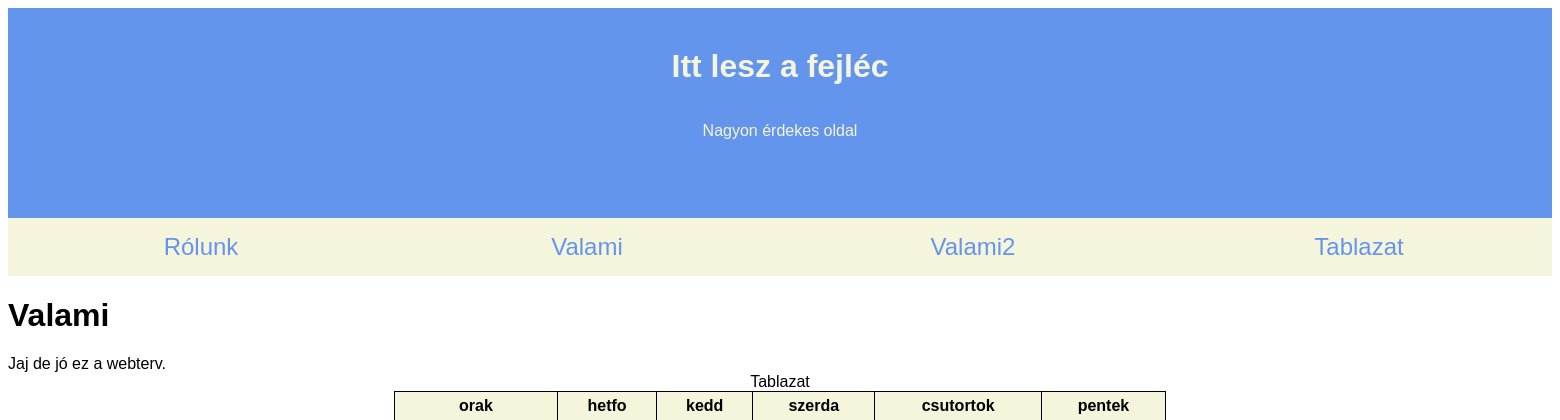
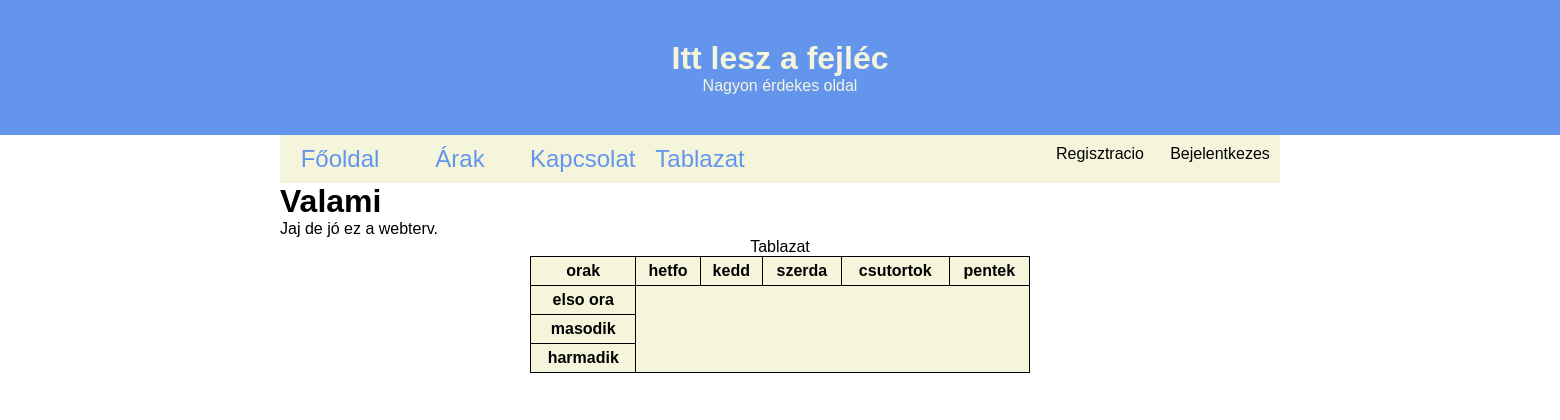
Before and after one commit to csabaordog/webtervezes, a PHP site: page / in a window 1560 px wide. Shown: the top 420 px of the page. Run offline with PHP 8.4, Linux system fonts and the light colour scheme; lists and menus that the app fills with data are empty.

Commit message:
Menu kialakitasa

```diff
--- a/index.html
+++ b/index.html
@@ -4,27 +4,32 @@
         <meta charset="UTF-8">
         <title>Cim</title>
         <link rel="stylesheet" href="stilusok.css" type="text/css">
+        <script src="script.js"></script>
     </head>
     <body>
         <header>
         Itt lesz a fejléc
             <h6>Nagyon érdekes oldal</h6>
         </header>
-<main id="menu">
-    <nav>
-        <ul>
+        <main>
+            <nav id="menu">
+                <ul id="oldalak">
                     <li>
-                <a href="#rolunk">Rólunk</a>
+                        <a href="#">Főoldal</a>
                     </li>
                     <li>
-                <a href="#valami">Valami</a>
+                        <a href="#arak">Árak</a>
                     </li>
                     <li>
-            <a href="#valam">Valami2</a>
+                    <a href="#kapcsolat">Kapcsolat</a>
                     </li>
                     <li>
                         <a href="#tablazat">Tablazat</a>
                     </li>
+                </ul>
+                <ul id="felhasznalovalami">
+                    <li onclick="bejelentkezes">Bejelentkezes</li>
+                    <li>Regisztracio</li>
                 </ul>
             </nav>
         <h1 id="rolunk">Valami</h1>
@@ -50,29 +55,49 @@ Itt lesz a fejléc
                     <th>harmadik</th>
                 </tr>
             </table>
-    b <br>
-    b <br>
-    b<br>
-    b<br>
-    b<br>
-    b<br>
-    b<br>
-    b<br>
-    b<br>
-    b<br>
-    b<br>
-    bb<br>
-    b<br>
-    b<br>
-    b<br>
-    b<br>
-    b<br>
-    b<br>
-    b<br>
-    bb<br>
-    <img id="valami" src="kepek/cukisag.jpg" alt="kutyiii"><br>
+
+            <img id="valami" src="kuta.jpg" alt="kutyiii"><br>
             whu<br>
             <br><br>
+            <div>Lorem ipsum dolor sit amet, consectetur adipisicing elit. Culpa dignissimos dolore dolores dolorum
+                ducimus eligendi error excepturi ipsam, laborum maxime necessitatibus nulla odit perferendis quam, sunt
+                voluptate voluptatibus! Et, voluptatibus.
+            </div>
+            <div>Consectetur eius expedita in omnis reprehenderit sed tempora! Adipisci amet fuga iusto minus sapiente
+                sint! Autem commodi delectus, dolor dolore, ea esse laboriosam molestias nostrum, officia omnis
+                praesentium tempore ullam.
+            </div>
+            <div>Dolorum ea, est harum incidunt iste, modi nemo neque non odit placeat quae quidem saepe veniam. Ab amet
+                eius est explicabo, facere ipsa itaque nulla numquam pariatur rerum temporibus voluptatibus!
+            </div>
+            <div>Aliquid deleniti dignissimos fugit itaque necessitatibus nisi provident quis quisquam ullam! Aperiam,
+                aut, autem cupiditate excepturi hic illo ipsa ipsam iure laboriosam minus perspiciatis, qui quo
+                suscipit. Inventore, ipsum, quisquam!
+            </div>
+            <div>Assumenda commodi consequuntur, cumque, dolor dolores doloribus earum error exercitationem explicabo
+                fugiat ipsum iure iusto laboriosam nisi officiis possimus provident quibusdam reiciendis reprehenderit
+                sint sunt totam unde ut voluptas voluptatem!
+            </div>
+            <div>Deleniti dignissimos molestiae quam voluptate? Accusantium eveniet fuga fugit, laborum molestias
+                perspiciatis quaerat quisquam quos saepe vel. Amet aspernatur atque debitis deserunt distinctio incidunt
+                iure nam natus, nisi, quo ut.
+            </div>
+            <div>Accusamus amet assumenda autem consectetur debitis dolor dolore expedita explicabo fugiat illo, iste
+                nisi nulla obcaecati officiis, pariatur quae quas quasi quisquam rerum sequi suscipit tenetur ut, velit
+                vero voluptas.
+            </div>
+            <div>Accusamus aperiam, aspernatur at delectus deleniti dignissimos dolores earum id in inventore iste
+                labore laborum libero qui ratione repellendus reprehenderit, repudiandae, sed tempora voluptatibus. Aut
+                dicta id ratione repellendus voluptatem.
+            </div>
+            <div>Adipisci ducimus illum itaque optio quia repudiandae? Esse, incidunt ipsum quia quidem recusandae vero?
+                Assumenda autem beatae dolore dolorem illo laboriosam, libero modi nesciunt, odio officiis,
+                reprehenderit similique ut veniam.
+            </div>
+            <div>Culpa officia perferendis sapiente? Amet, consectetur ea fugiat ipsam laudantium odit quasi veniam?
+                Accusantium ad aspernatur beatae consequuntur deserunt distinctio esse in ipsa laudantium minus, numquam
+                tempora tenetur veritatis vitae.
+            </div>
         </main>
 
         <footer>
--- /dev/null
+++ b/script.js
@@ -0,0 +1,4 @@
+function bejelentkezes(){
+    console.log("hello")
+    alert("Bejelentkezes");
+}
--- a/stilusok.css
+++ b/stilusok.css
@@ -1,3 +1,9 @@
+*{
+    margin: 0px;
+    padding: 0px;
+    box-sizing: border-box;
+}
+
 body {
     font-family: Arial, Verdana, sans-serif;
     bottom: 0;
@@ -19,12 +25,22 @@ header h6 {
     font-size: initial;
     font-weight: lighter;
 }
+#menu{
+    display: flex;
+    flex-direction: row;
+}
+#felhasznalovalami{
+    margin-left: auto;
+    list-style-type: none;
+    display: flex;
+    flex-direction: row-reverse;
+    flex-wrap: wrap;
+}
 
 footer {
     background-color: cornflowerblue;
     text-align: center;
     padding: 10px;
-    position: fixed;
     bottom: 0;
     width: 100%;
     color: beige;
@@ -44,37 +60,46 @@ th {
     padding: 5px;
 }
 
-nav {
+#menu {
     background-color: beige;
-    overflow: hidden;
+
 }
 
-nav ul {
+#oldalak {
     list-style-type: none;
-    margin: 0;
-    padding: 0;
+    display: flex;
+    flex-direction: row;
+    flex-wrap: wrap;
 }
 
-nav li {
-    float: left;
-    width: 25%;
+#menu li {
+
+    width: 120px;
     text-align: center;
+    padding: 10px
 }
 
-nav a {
+#menu a {
     text-align: center;
     font-size: x-large;
     color: cornflowerblue;
-    display: block;
-    padding: 15px;
+
     text-decoration: none;
+
 }
 
-nav a:hover {
+#menu li:hover {
     background-color: aquamarine;
 }
 
-img {
-    width:400px;
-    padding: 50px 575px;
+#valami {
+    width: 400px;
+    display: block;
+
+    margin: 50px auto;
+
 }
+main{
+    max-width: 1000px;
+    margin: 0px auto;
+}
```
Lines whose indentation alone changed are shown as unchanged.
